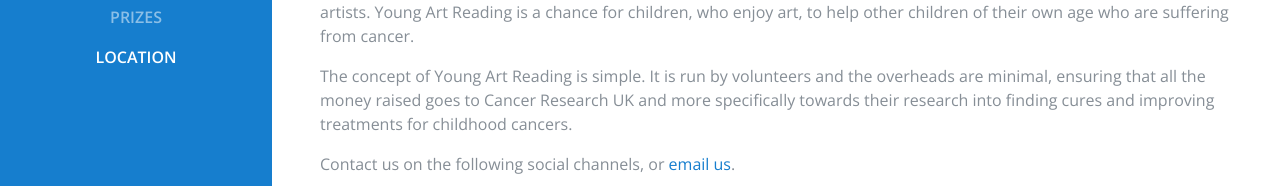
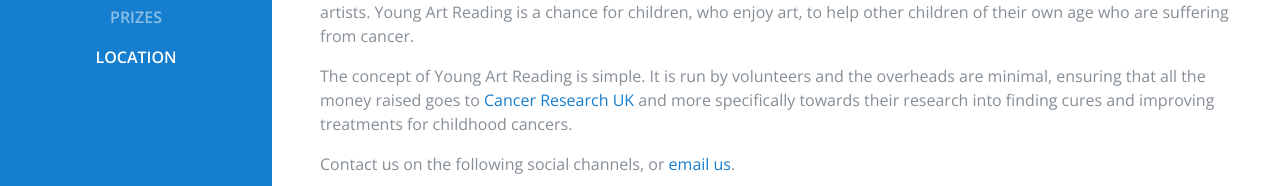
Before and after one commit to CPKING/reading-arts, a plain HTML site: page index.html in a window 1280 px wide. Shown: the part 426-612 px from the top of the page. Drawn offline with nearby package versions, Linux system fonts and the light colour scheme; a web font is replaced by a local one.

Commit message:
Adding href link to external web addres.
Adding href link to external address.

```diff
--- a/index.html
+++ b/index.html
@@ -73,7 +73,7 @@
           </h1>
           <div class="subheading mb-5">In Support of Cancer Research UK.</div>
           <p class="mb-5"><p><b>Young Art Reading</b> is an art exhibition open to all Reading schools with children from any year between Reception to Year 9. It is a wonderful opportunity for young aspiring artists to have their work judged by well known professionals and artists.  Young Art Reading is a chance for children, who enjoy art, to help other children of their own age who are suffering from cancer.</p>
-          <p>The concept of Young Art Reading is simple. It is run by volunteers and the overheads are minimal, ensuring that  all the money raised goes to Cancer Research UK and more specifically towards their research into finding cures and improving treatments for childhood cancers.</p>
+          <p>The concept of Young Art Reading is simple. It is run by volunteers and the overheads are minimal, ensuring that  all the money raised goes to <a href="http://www.https://www.cancerresearchuk.org/">Cancer Research UK</a> and more specifically towards their research into finding cures and improving treatments for childhood cancers.</p>
           <p>Contact us on the following social channels, or <a href="mailto:readingyoungarts@gmail.com">email us</a>.</p>
 
           <ul class="list-inline list-social-icons mb-0">
```
